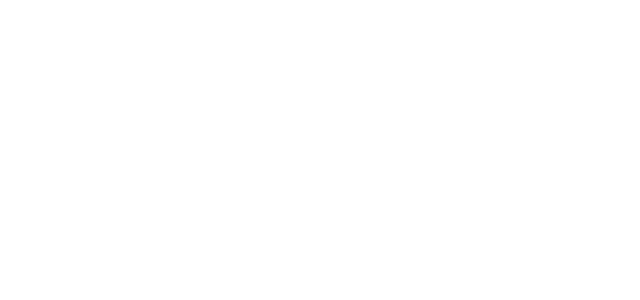
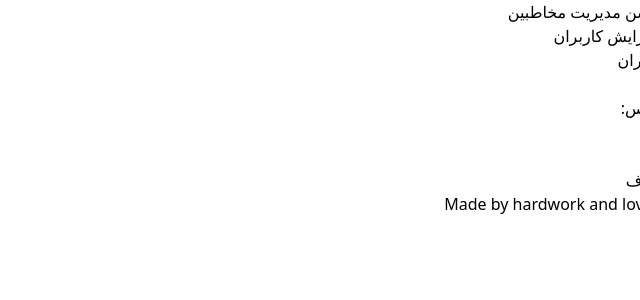
Before and after one commit to sajjadjavazi/Contact-Management-Web-Application, a React (Vite) app: page / in a window 1280 px wide. Shown: the top 300 px of the page, without its empty margins (640-1280 px from the left). Built offline with nearby package versions, Linux system fonts and the light colour scheme.

Commit message:
feat(app): layout and components imported.

```diff
--- a/src/App.tsx
+++ b/src/App.tsx
@@ -1,9 +1,16 @@
+import AddEditUsers from "./components/AddEditUsers/AddEditUsers";
+import UsersList from "./components/UsersList/UsersList";
+import Layout from "./layout/Layout";
 
 function App() {
   return (
-    <>
-    </>
-  )
+    <Layout>
+      <div className="flex justify-between">
+        <AddEditUsers />
+        <UsersList />
+      </div>
+    </Layout>
+  );
 }
 
-export default App
+export default App;
```
